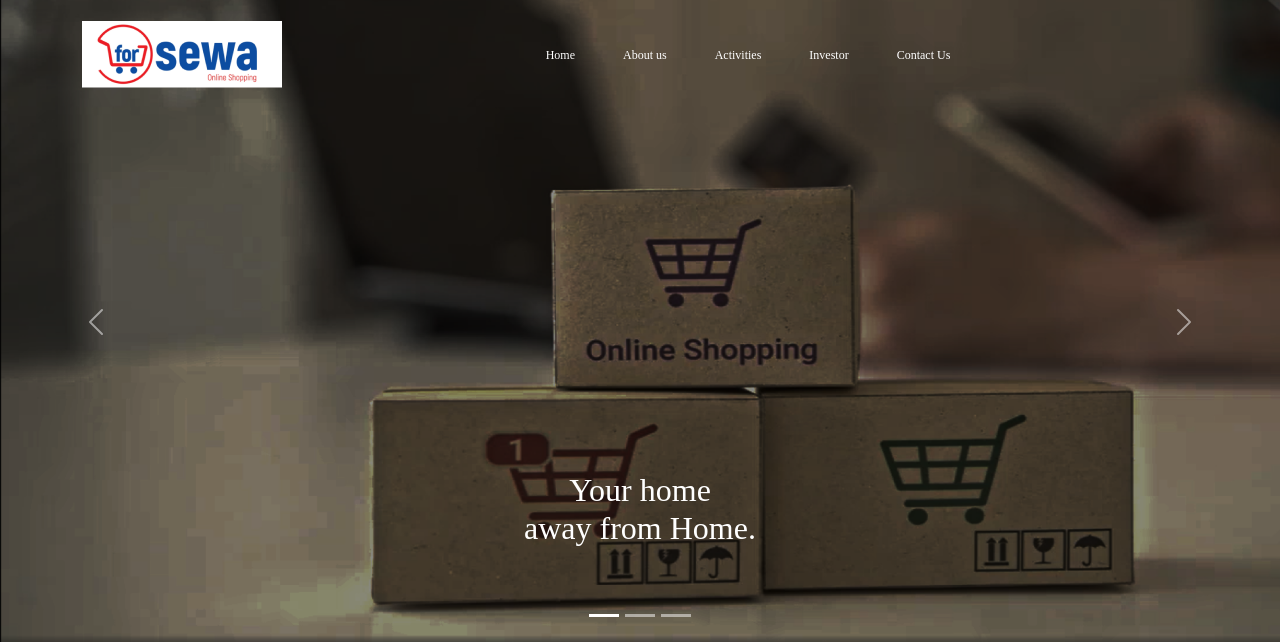
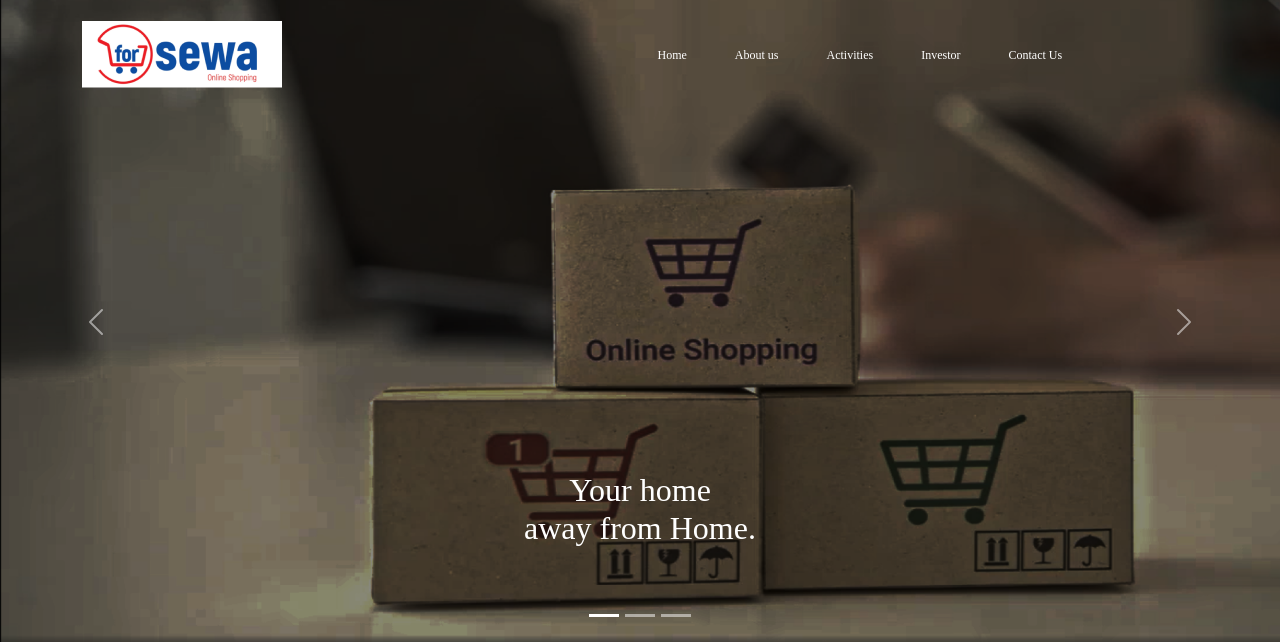
Before and after one commit to Birajramtel/for_sewa, a PHP site: page / in a window 1280 px wide. Shown: the top 642 px of the page. Run offline with PHP 8.4, Linux system fonts and the light colour scheme; some libraries are stand-ins or nearby versions; some web fonts are replaced.

Commit message:
Changes made in Homepage

```diff
--- a/index.php
+++ b/index.php
@@ -7,12 +7,9 @@
     <meta name="viewport" content="width=device-width, initial-scale=1">
     <!-- Bootstrap CSS -->
     <link href="https://cdn.jsdelivr.net/npm/bootstrap@5.0.2/dist/css/bootstrap.min.css" rel="stylesheet" integrity="sha384-EVSTQN3/azprG1Anm3QDgpJLIm9Nao0Yz1ztcQTwFspd3yD65VohhpuuCOmLASjC" crossorigin="anonymous">
-    <link rel="stylesheet" href="https://cdnjs.cloudflare.com/ajax/libs/OwlCarousel2/2.3.4/assets/owl.carousel.css" integrity="sha512-UTNP5BXLIptsaj5WdKFrkFov94lDx+eBvbKyoe1YAfjeRPC+gT5kyZ10kOHCfNZqEui1sxmqvodNUx3KbuYI/A==" crossorigin="anonymous" referrerpolicy="no-referrer" />
-    <link rel="stylesheet" href="https://cdnjs.cloudflare.com/ajax/libs/OwlCarousel2/2.3.4/assets/owl.theme.default.min.css" integrity="sha512-sMXtMNL1zRzolHYKEujM2AqCLUR9F2C4/05cdbxjjLSRvMQIciEPCQZo++nk7go3BtSuK9kfa/s+a4f4i5pLkw==" crossorigin="anonymous" referrerpolicy="no-referrer" />
-    <link rel="stylesheet" href="js/owl.carousel.js">
-    <link rel="stylesheet" href="js/owl.carousel.min.js">
     <link rel="stylesheet" href="https://use.fontawesome.com/releases/v5.15.4/css/all.css" integrity="sha384-DyZ88mC6Up2uqS4h/KRgHuoeGwBcD4Ng9SiP4dIRy0EXTlnuz47vAwmeGwVChigm" crossorigin="anonymous">
     <link rel="stylesheet" href="css/style.css">
+
 </head>
 
 <body>
@@ -21,12 +18,13 @@
     <nav class="navbar fixed-top navbar-expand-lg navbar-dark p-md-3" id="bg_nav">
         <div class="container">
             <a class="navbar-brand" href="index.php">
-                <img src="img/logo.png" class="img-fluid float-start" alt="Logo of ForSewa">
+                <img src="img/logo.png" class="img-fluid" alt="Logo">
             </a>
             <button class="navbar-toggler" type="button" data-bs-toggle="collapse" data-bs-target="#navbarNav" aria-controls="navbarNav" aria-expanded="false" aria-label="Toggle navigation">
                 <span class="navbar-toggler-icon"></span>
             </button>
-            <div class="collapse navbar-collapse d-flex float-end" id="navbarNav">
+            <div class="collapse navbar-collapse" id="navbarNav">
+                <div class="mx-auto"></div>
                 <ul class="navbar-nav">
                     <li class="nav-item p-3">
                         <a class="nav-link active" href="index.php">Home</a>
@@ -279,7 +277,6 @@
 
     <!--  jQuery 1.7+  -->
     <script src="https://cdnjs.cloudflare.com/ajax/libs/jquery/3.6.0/jquery.min.js" integrity="sha512-894YE6QWD5I59HgZOGReFYm4dnWc1Qt5NtvYSaNcOP+u1T9qYdvdihz0PPSiiqn/+/3e7Jo4EaG7TubfWGUrMQ==" crossorigin="anonymous" referrerpolicy="no-referrer"></script>
-    <script src="https://cdnjs.cloudflare.com/ajax/libs/OwlCarousel2/2.3.4/owl.carousel.min.js" integrity="sha512-bPs7Ae6pVvhOSiIcyUClR7/q2OAsRiovw4vAkX+zJbw3ShAeeqezq50RIIcIURq7Oa20rW2n2q+fyXBNcU9lrw==" crossorigin="anonymous" referrerpolicy="no-referrer"></script>
     <script src="jquery-1.9.1.min.js"></script>
 
 
```
